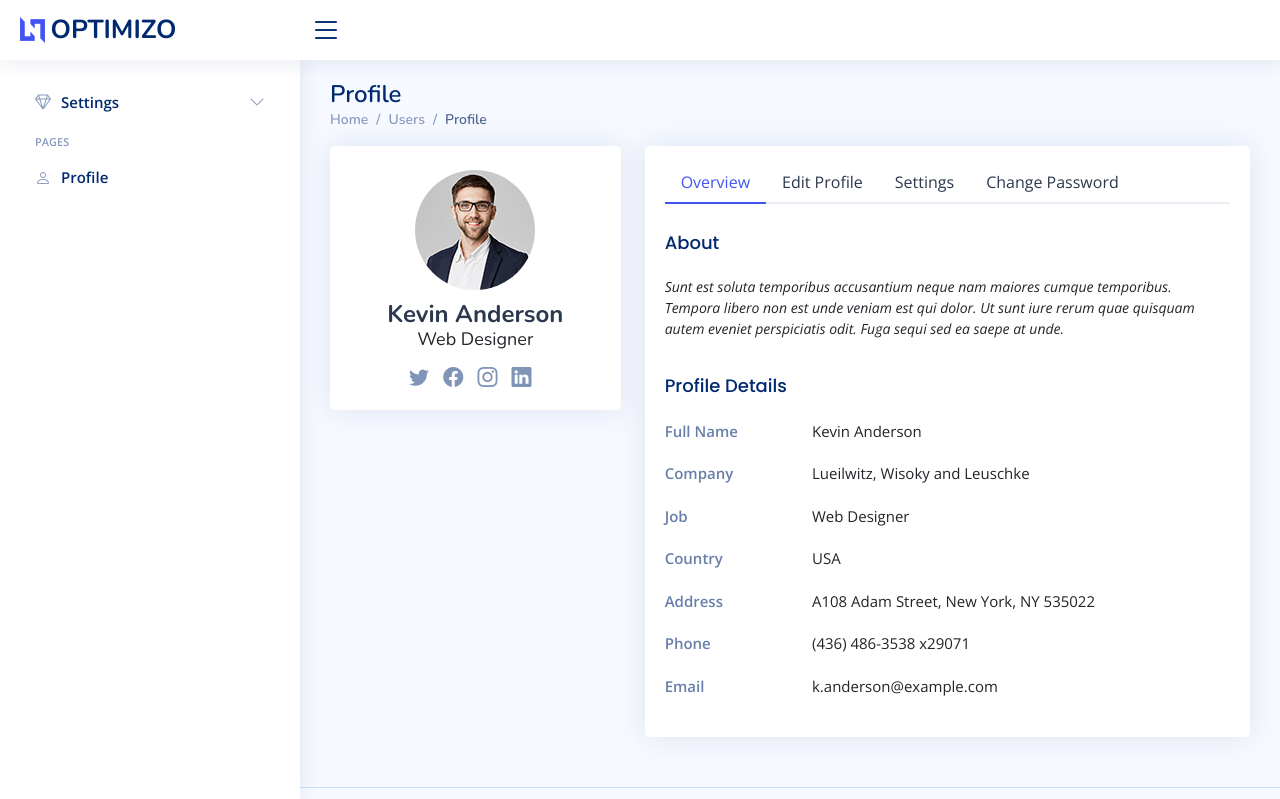
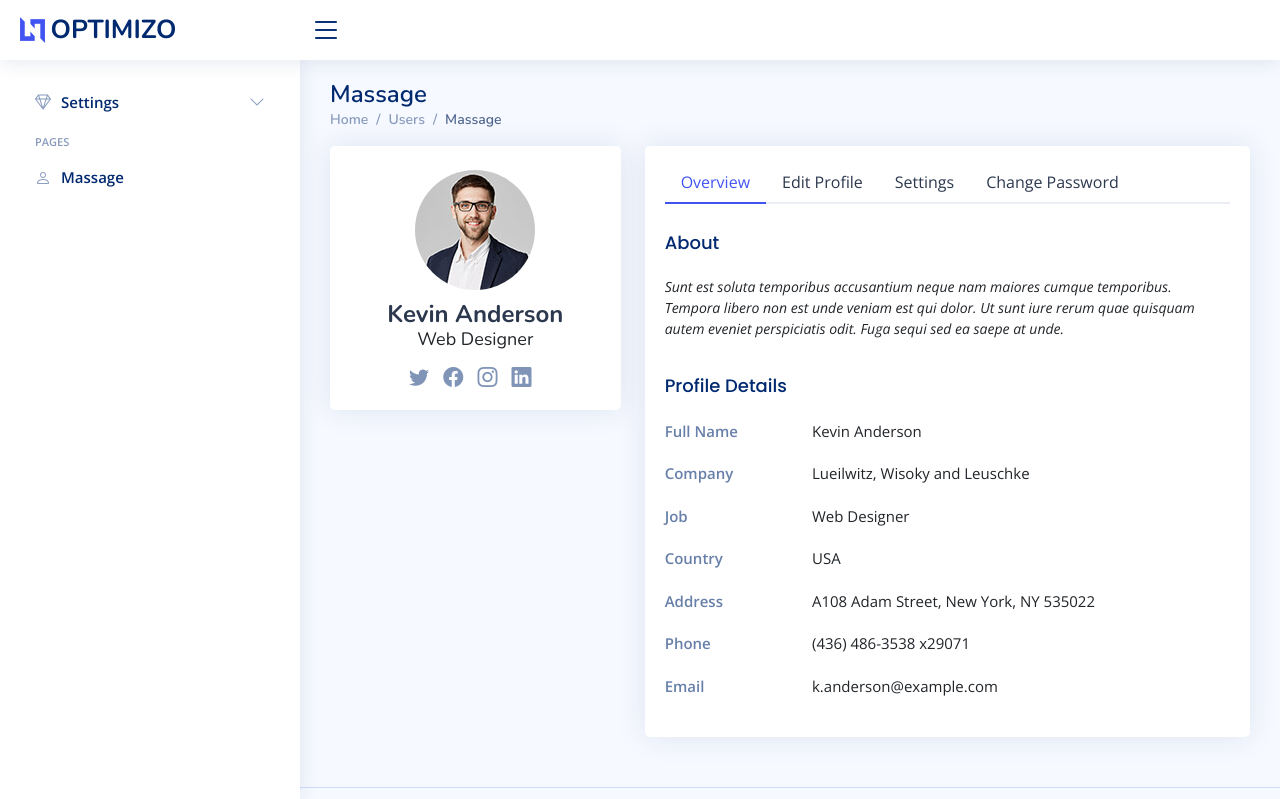
Before and after one commit to SKNETWORKS-FAMILY-AICAMP/SKN03-3rd-1Team, a Django app: page / in a window 1280 px wide. Shown: the top 799 px of the page. Run offline with Django 5.2, Linux system fonts and the light colour scheme; some libraries are stand-ins or nearby versions.

Commit message:
web design update

```diff
--- a/templates/user/Profile.html
+++ b/templates/user/Profile.html
@@ -76,8 +76,8 @@
         </a>
         <ul id="icons-nav" class="nav-content collapse " data-bs-parent="#sidebar-nav">
           <li>
-            <a href="{% url 'Email' %}">
-              <i class="bi bi-circle"></i><span>Email</span>
+            <a href="{% url 'Massage' %}">
+              <i class="bi bi-circle"></i><span>Massage</span>
             </a>
           </li>
           <li>
@@ -93,7 +93,7 @@
       <li class="nav-item">
         <a class="nav-link collapsed" href="{% url 'Profile' %}">
           <i class="bi bi-person"></i>
-          <span>Profile</span>
+          <span>Massage</span>
         </a>
       </li><!-- End Profile Page Nav -->
     </ul>
@@ -103,12 +103,12 @@
   <main id="main" class="main">
 
     <div class="pagetitle">
-      <h1>Profile</h1>
+      <h1>Massage</h1>
       <nav>
         <ol class="breadcrumb">
           <li class="breadcrumb-item"><a href="index.html">Home</a></li>
           <li class="breadcrumb-item">Users</li>
-          <li class="breadcrumb-item active">Profile</li>
+          <li class="breadcrumb-item active">Massage</li>
         </ol>
       </nav>
     </div><!-- End Page Title -->
--- a/user/urls.py
+++ b/user/urls.py
@@ -4,7 +4,7 @@ from . import views
 # app.url.py -> request & view를 연결해줌
 urlpatterns = [
     # localhost
-    path('Email/', views.Profile, name='Email'),
+    path('Massage/', views.Profile, name='Massage'),
     path('Coupon/', views.Profile, name='Coupon'),
     path('', views.Profile, name='Profile'),
     path('Profile/', views.Profile, name='Profile')
```
